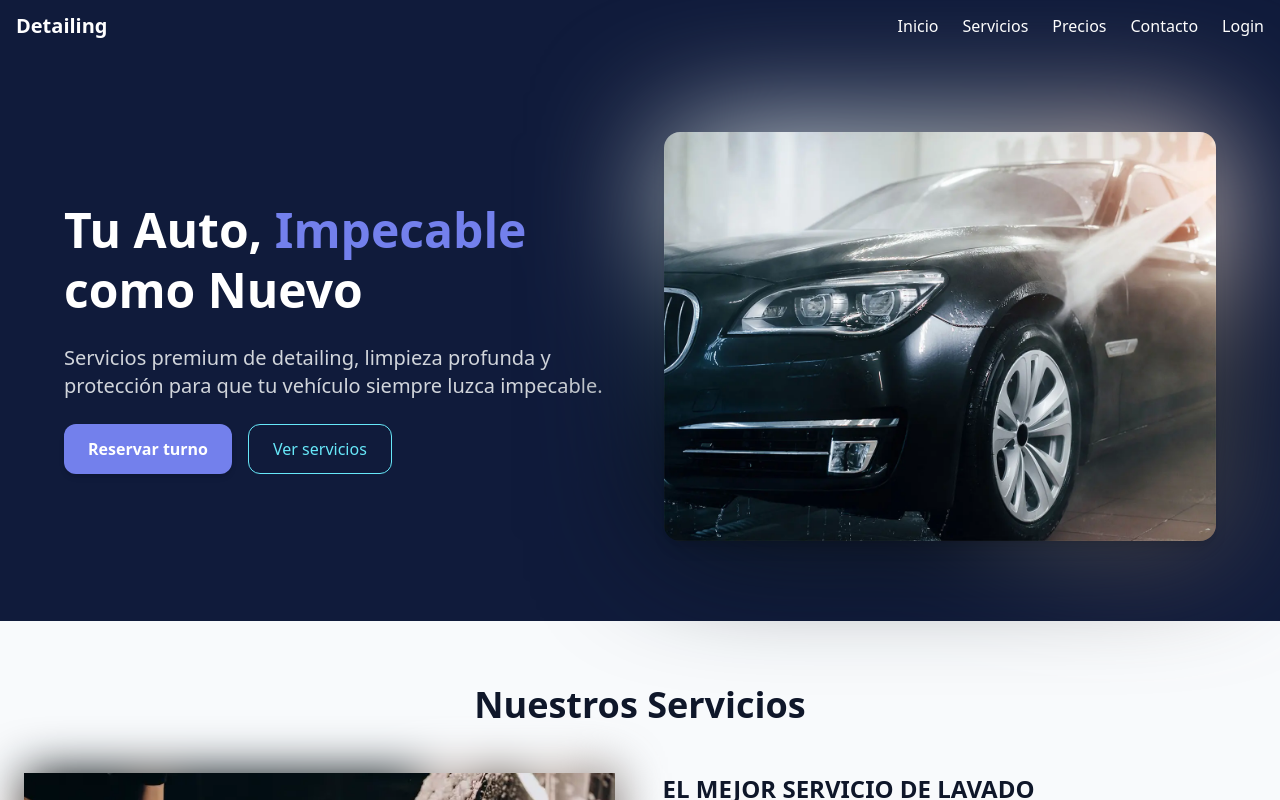
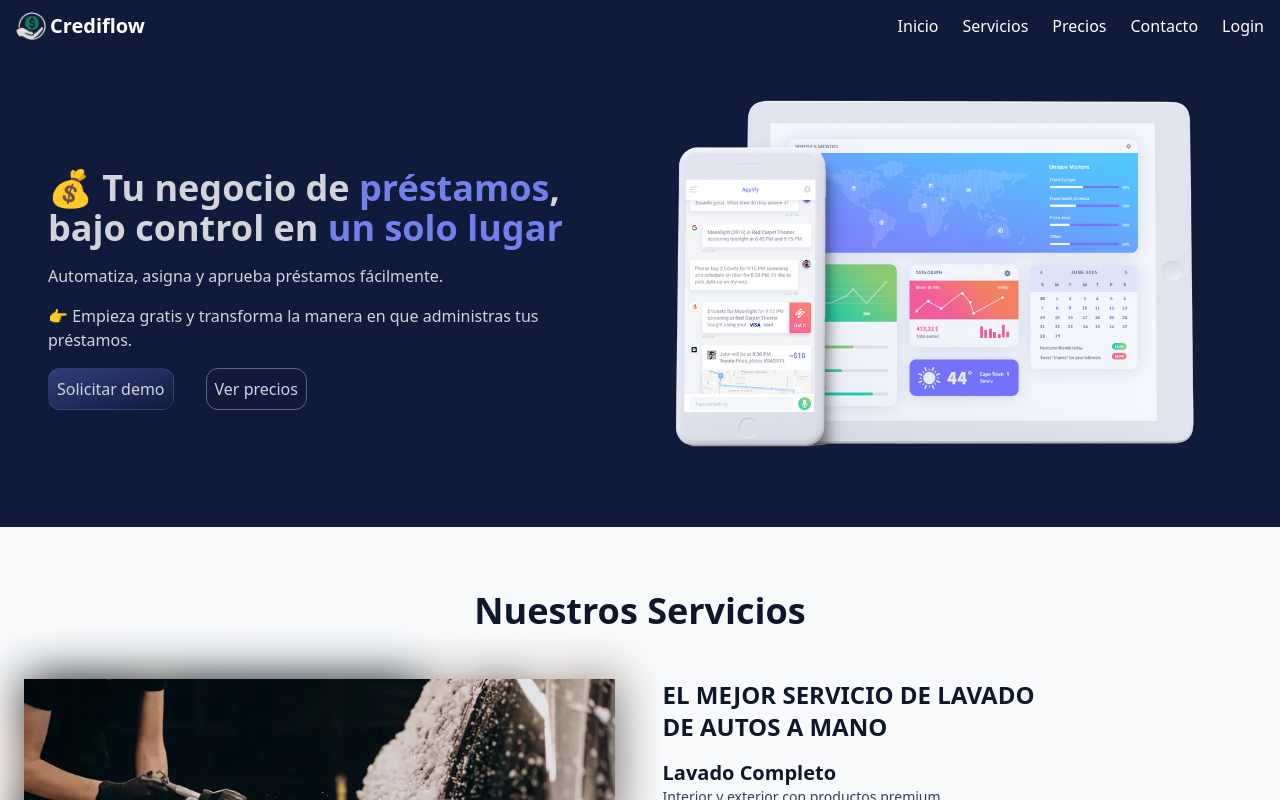
Before and after one commit to thecoderbutcher/crediflow, a Next.js app: page / in a window 1280 px wide. Shown: the top 800 px of the page. Built offline with nearby package versions, Linux system fonts and the light colour scheme.

Commit message:
update hero on landing

```diff
--- a/app/components/Hero.tsx
+++ b/app/components/Hero.tsx
@@ -1,47 +1,27 @@
-import Image from 'next/image'
+import Image from 'next/image';
 
 const Hero = () => {
   return (
-    <section className="bg-secondary text-darkText py-20 px-4 md:px-16">
-      <div className="max-w-7xl mx-auto grid grid-cols-1 md:grid-cols-2 items-center gap-12">
-        {/* Text Content */}
-        <div className="space-y-6">
-          <h1 className="text-4xl md:text-5xl font-bold leading-tight">
-            Tu Auto, <span className="text-primary">Impecable</span> como Nuevo
-          </h1>
-          <p className="text-mutedText text-lg md:text-xl">
-            Servicios premium de detailing, limpieza profunda y protección para que tu vehículo siempre luzca impecable.
-          </p>
-          <div className="flex flex-col sm:flex-row gap-4">
-            <button className="bg-primary hover:bg-accent text-white font-semibold px-6 py-3 rounded-xl transition-all shadow-md">
-              Reservar turno
-            </button>
-            <button className="border border-accent text-accent px-6 py-3 rounded-xl hover:bg-accent hover:text-white transition-all">
-              Ver servicios
-            </button>
-          </div>
-        </div>
-
-        {/* Image */}
-        <div className="w-full h-full relative">
-          <Image
-            width={500}
-            height={500}
-            src={'/landing/hero-bg.webp'}
-            alt="Auto limpio y brillante"
-            className="rounded-2xl shadow-lg w-full object-cover blur-3xl"
-          />
-          <Image
-            width={500}
-            height={500}
-            src={'/landing/hero-bg.webp'}
-            alt="Auto limpio y brillante"
-            className="rounded-2xl shadow-lg w-full object-cover absolute top-0 left-0"
-          />
+    <section className='flex flex-col lg:flex-row items-center justify-center gap-8 bg-secondary text-mutedText py-8 px-4 lg:px-12 lg:py-12'>
+      <div className='flex flex-col gap-4 xl:w-1/2 2xl:w-2/5'>
+        <p className='font-extrabold text-3xl text-center lg:text-start lg:text-4xl leading-10'>💰 Tu negocio de <span className='text-primary'>préstamos</span>, bajo control en <span className='text-primary'>un solo lugar</span></p>
+        <p>Automatiza, asigna y aprueba préstamos fácilmente.</p>
+        <p>👉 Empieza gratis y transforma la manera en que administras tus préstamos.</p>
+        <div className='flex gap-8 justify-center lg:justify-start'>
+          <button className='gradient-r border border-mutedText/10 p-2 rounded-xl gradient-l hover:scale-105 transition-all duration-200'>Solicitar demo</button>
+          <button className='border border-mutedText/40 p-2 rounded-xl hover:scale-105 hover:bg-mutedText hover:text-secondary transition-all duration-200'>Ver precios</button>
         </div>
       </div>
+      <div>
+        <Image
+          src={'/landing/hero.png'}
+          alt="Creadiflow screenshot"
+          width={600}
+          height={600}
+        />
+      </div>
     </section>
-  )
-}
+  );
+};
 
-export default Hero
+export default Hero;
--- a/app/components/Navbar.tsx
+++ b/app/components/Navbar.tsx
@@ -2,6 +2,7 @@
 import { useState } from 'react';
 import { Menu, X } from 'lucide-react';
 import Link from 'next/link';
+import Image from 'next/image';
 
 export default function ResponsiveNavbar() {
   const [isOpen, setIsOpen] = useState(false);
@@ -9,7 +10,10 @@ export default function ResponsiveNavbar() {
   return (
     <nav className="bg-secondary shadow-md px-4 py-3">
       <div className="max-w-7xl mx-auto flex items-center justify-between">
-        <div className="text-xl font-bold text-darkText">Detailing</div>
+        <div className="flex  justify-center items-center gap-1 text-xl font-bold text-darkText">
+          <Image src="/app/logo2.webp" width={30} height={30} alt='Crediflow logo'/>
+          Crediflow
+        </div>
 
         {/* Botón hamburguesa */}
         <button
@@ -22,7 +26,7 @@ export default function ResponsiveNavbar() {
         {/* Menú en pantallas grandes */}
         <ul className="hidden lg:flex space-x-6 text-darkText font-medium">
           <li><Link href="/" className="hover:text-primary">Inicio</Link></li>
-          <li><a href="#prestamos" className="hover:text-primary">Servicios</a></li>
+          <li><a href="#services" className="hover:text-primary">Servicios</a></li>
           <li><a href="#clientes" className="hover:text-primary">Precios</a></li>
           <li><a href="#contacto" className="hover:text-primary">Contacto</a></li>
           <li><Link href="/login" className="block hover:text-primary">Login</Link></li>
@@ -33,9 +37,10 @@ export default function ResponsiveNavbar() {
       {isOpen && (
         <ul className="lg:hidden mt-3 space-y-3 text-darkText font-medium px-2">
           <li><Link href="/" className="hover:text-primary">Inicio</Link></li>
-          <li><a href="#prestamos" className="block hover:text-primary">Servicios</a></li>
+          <li><a href="#services" className="block hover:text-primary">Servicios</a></li>
           <li><a href="#clientes" className="block hover:text-primary">Precios</a></li>
           <li><a href="#contacto" className="block hover:text-primary">Contacto</a></li>
+          <li><a href="#contacto" className="block hover:text-primary">Testimonios</a></li>
           <li><Link href="/login" className="block hover:text-primary">Login</Link></li>
         </ul>
       )}
--- a/app/components/Services.tsx
+++ b/app/components/Services.tsx
@@ -10,7 +10,7 @@ const Services = () => {
   ];
 
   return (
-    <section className="flex flex-col items-center justify-center gap-4 py-16 px-6 bg-[#f8fafc] text-[#0f172a]">
+    <section className="flex flex-col items-center justify-center gap-4 py-16 px-6 bg-[#f8fafc] text-[#0f172a]" id='services'>
       <h2 className="text-4xl font-bold mb-8">Nuestros Servicios</h2>
       <div className='flex flex-col gap-4 justify-around lg:flex-row'>
         <div className='flex relative'>
--- a/app/globals.css
+++ b/app/globals.css
@@ -42,3 +42,10 @@ select {
 button {
   @apply cursor-pointer;
 }
+
+.gradient-r {
+  @apply bg-gradient-to-tl from-[#101b3b] via-[#212d5d] to-[#303d78] transition-all duration-200;
+}
+.gradient-l:hover {
+  @apply bg-gradient-to-br from-[#101b3b] via-[#212d5d] to-[#303d78] transition-all duration-200;
+}
```
Also changed, not shown: public/landing/hero.png (added).
